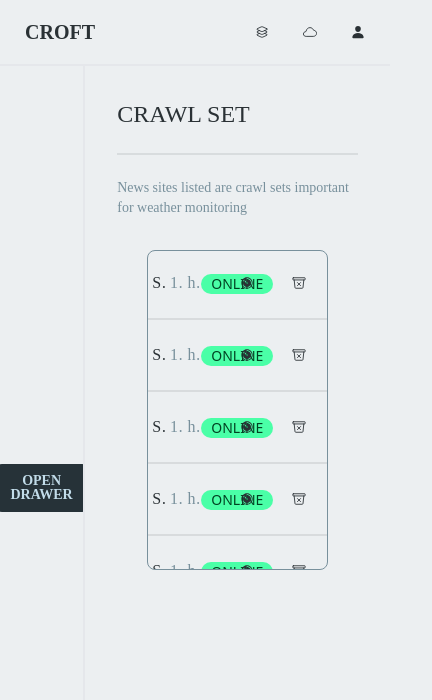
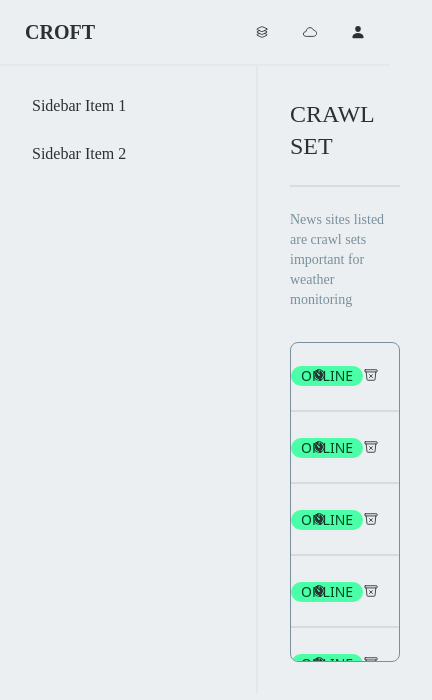
Before and after one commit to Croft-AI/croft-frontend, a React (Create React App) app: page / in a window 390 px wide. Shown: the top 700 px of the page, 432 px wide, since content can reach past the window. Built offline with nearby package versions, Linux system fonts and the light colour scheme.

Commit message:
fix: fixed content view when returning to lg size

```diff
--- a/src/App.tsx
+++ b/src/App.tsx
@@ -13,19 +13,9 @@ function App() {
 
       <div className="w-full flex flex-row">
         <div className="font-mono border-r-2">
-          <div className="drawer drawer-mobile">
-            <input id="my-drawer-2" type="checkbox" className="drawer-toggle" />
-            <div className="drawer-content flex flex-col items-center justify-center">
-              <label
-                htmlFor="my-drawer-2"
-                className="btn btn-primary drawer-button lg:hidden"
-              >
-                Open drawer
-              </label>
-            </div>
           <div className="drawer-side">
             <label htmlFor="my-drawer-2" className="drawer-overlay"></label>
-              <ul className="menu p-4 w-80 bg-base-100 text-base-content">
+            <ul className="menu p-4 w-64 bg-base-100 text-base-content">
               <li>
                 <a>Sidebar Item 1</a>
               </li>
@@ -35,8 +25,7 @@ function App() {
             </ul>
           </div>
         </div>
-        </div>
-        <div className="p-8">
+        <div className="p-8 w-full">
           <PageTitle />
           <ContentDisplayContainer
             contentRows={[
--- a/src/components/universal/layouts/ContentDisplayContainer.tsx
+++ b/src/components/universal/layouts/ContentDisplayContainer.tsx
@@ -9,7 +9,7 @@ const ContentDisplayContainer: React.FC<IContentDisplayContainer> = ({
   contentRows,
 }) => {
   return (
-    <div className="m-auto w-3/4 py-1 border border-secondary rounded-lg h-80 overflow-scroll">
+    <div className="m-auto w-full py-1 border border-secondary rounded-lg h-80 overflow-scroll">
       {contentRows.map((row, index) => {
         return (
           <>
```
Lines whose indentation alone changed are shown as unchanged.
